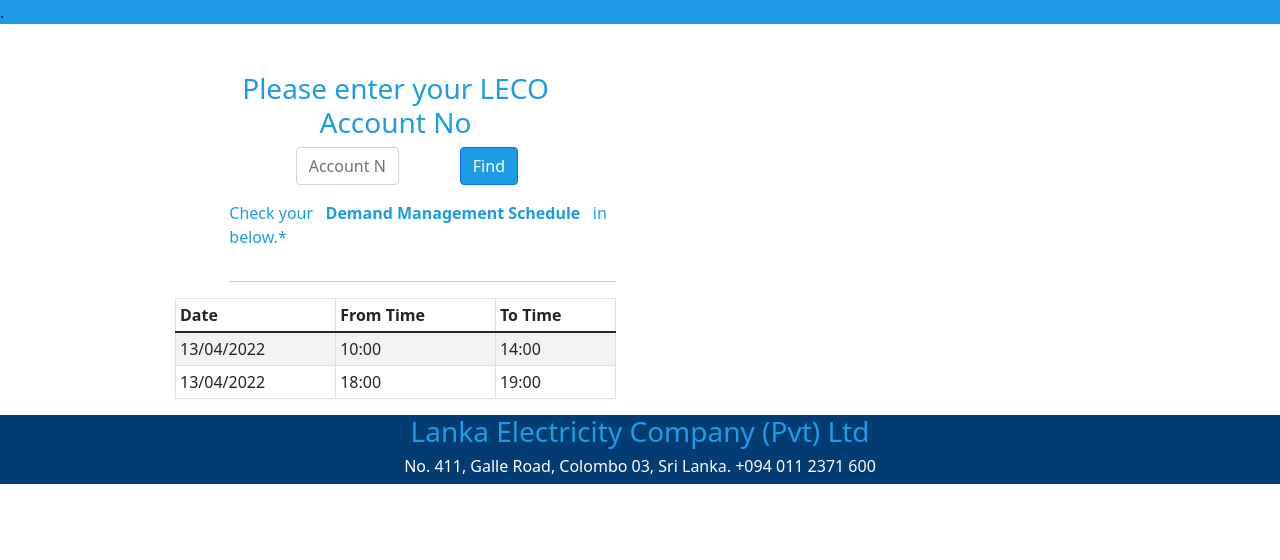
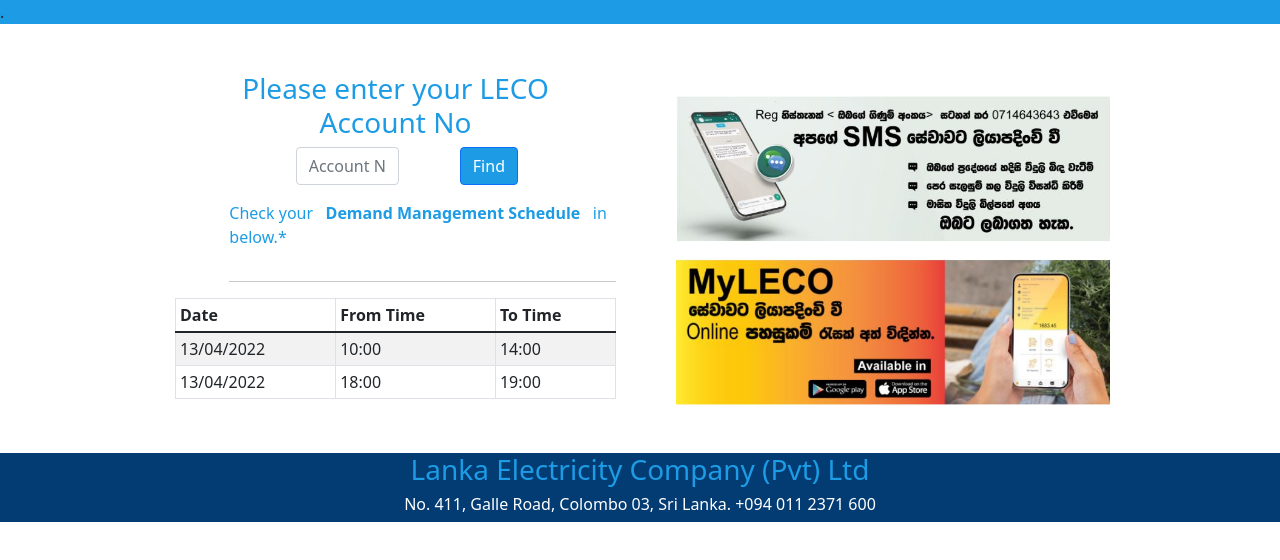
Before and after one commit to mihiHarshana/lecoapp, a React (Create React App) app: page / in a window 1280 px wide. Shown: the top 560 px of the page. Built offline with nearby package versions, Linux system fonts and the light colour scheme.

Commit message:
Complete Rightpanel with images

```diff
--- a/src/App.scss
+++ b/src/App.scss
@@ -4,3 +4,4 @@
 @import '../src/styles/footer';
 @import 'styles/info-panel';
 @import 'styles/display-information';
+@import 'styles/right-panel';
--- a/src/LecoApp.tsx
+++ b/src/LecoApp.tsx
@@ -3,6 +3,7 @@
 import FooterUX from "./components/footer/FooterUX";
 import LeftPanel from "./components/infopanels/LeftPanel";
 import {Col, Row} from "react-bootstrap";
+import RightPanel from "./components/infopanels/RightPanel";
 
 const LecoApp: React.FC = () => {
   return (
@@ -14,7 +15,7 @@
         <LeftPanel />
       </Col>
       <Col md={6} xs={12}>
-
+        <RightPanel />
       </Col>
       <Col xs={12}>
         <FooterUX />
--- /dev/null
+++ b/src/components/infopanels/RightPanel.tsx
@@ -0,0 +1,20 @@
+import React from "react";
+import {Col, Container, Image, Row} from "react-bootstrap";
+import Image1 from '../../images/image1.jpg';
+import Image2 from '../../images/image2.jpg';
+const RightPanel = () => {
+  return (
+    <Container className="container-fluid mt-5 right-panel"  >
+      <Row>
+        <Col xs={12} className="mt-4" >
+          <Image src={Image1} className="image" alt="Leco image 1 display sms and alert notification" />
+        </Col>
+        <Col xs={12} >
+          <Image src={Image2} className="image mt-3 mb-5" alt="Leco image 2 display android and ios" />
+        </Col>
+      </Row>
+    </Container>
+  )
+}
+
+export default RightPanel;
--- /dev/null
+++ b/src/styles/_right-panel.scss
@@ -0,0 +1,18 @@
+.right-panel {
+  .image {
+    width: 100%;
+    height:auto;
+  }
+}
+
+@media (min-width: 576px) {
+
+  .right-panel {
+    .image {
+      width: 75%;
+      height:auto;
+    }
+  }
+
+
+}
```
Also changed, not shown: src/images/image1.JPG (added), src/images/image2.JPG (added).
